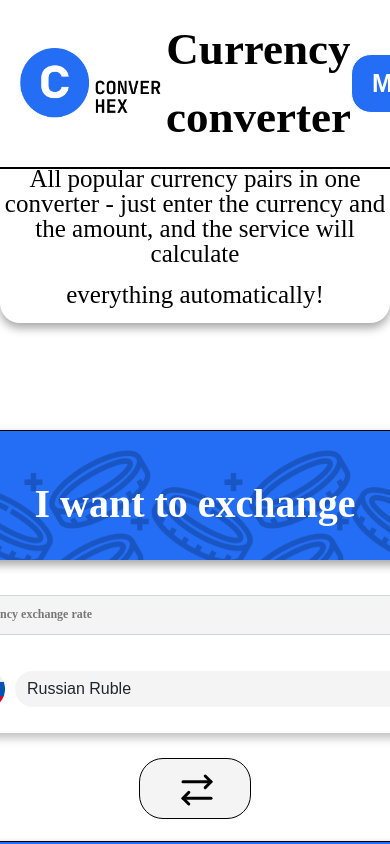
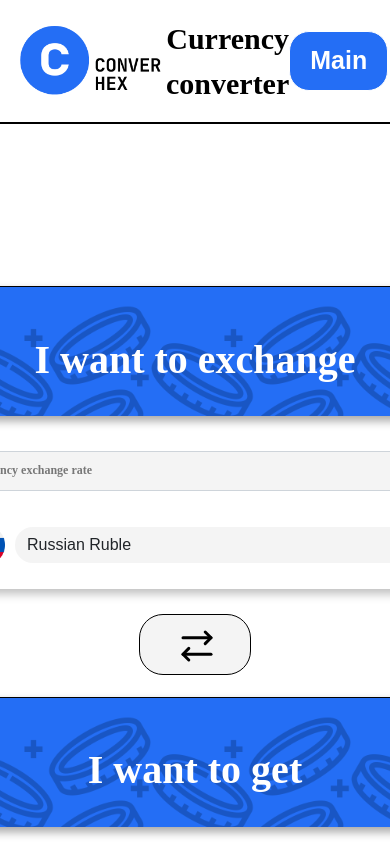
Before and after one commit to Goga-Rid/CONVERhex, a website: page index.html in a window 390 px wide. Shown: the top 844 px of the page. Drawn offline with nearby package versions, Linux system fonts and the light colour scheme; no server answers; a web font is replaced by a local one.

Commit message:
add dropdown inf

```diff
--- a/index.html
+++ b/index.html
@@ -19,14 +19,14 @@
 
 <body>
   <div class="header fixed-header">
-    <img src="./images/logo.png" alt="logo" class="logo">
-    <div class="cssFont_1">Currency converter</div>
+    <img src="./images/logo.png" alt="logo" class="logo noselect">
+    <div class="cssFont_1 noselect" id="textDrop1">Currency converter</div>
     <button class="mainmenu" type="button" onclick="window.location.reload();" value="main">
       Main
     </button>
 </div>
 
-  <div class="description">
+  <div class="description" id="textDrop2">
     <div class="textline">
       <p>Currency Converter - from CONVERhex will help you quickly convert one currency to another at the current market rate.</p>
       <p>All popular currency pairs in one converter - just enter the currency and the amount, and the service will calculate</p>
@@ -130,5 +130,6 @@ btn.addEventListener('mousemove', function(e) {
   btn.style.setProperty('--y', y + 'px');
 });
 </script>
+<script src="styles/hideInfoCurrecy.js"></script>
 </body>
 </html>
--- /dev/null
+++ b/styles/hideInfoCurrecy.js
@@ -0,0 +1,3 @@
+document.getElementById('textDrop1').onclick = function() {
+    document.getElementById('textDrop2').classList.toggle('drop--text');
+  }
--- a/styles/style.css
+++ b/styles/style.css
@@ -22,7 +22,9 @@ input[type="number"]::-webkit-inner-spin-button {
   font-style: normal;
   font-variant: normal;
   text-transform: none;
+  transition: all .4s;
   }
+  .cssFont_1:hover{cursor: pointer;}
 
 body {
   display: flex;
@@ -99,8 +101,7 @@ button{
 }
 
 .all-content {
-  margin-top: 40px;
-
+  margin-top: 20vh;
 }
 
 .flags-and-select{
@@ -360,19 +361,24 @@ a:hover{
 }
 
 .description {
+  z-index: 100;
+  position: absolute;
+  opacity: 0;
   margin-top: 20px;
-  margin-bottom: -50px;
+  padding-bottom: 40px;
   background-color: #ffffff;
   border-radius: 20px;
   display: flex;
   justify-content: center;
-  align-items: center;
-  max-height: 400px;
+  align-items: end;
+  max-height: 250px;
   max-width: 10000px;
   text-align: center;
   width:100%;
   height: 100%;
   box-shadow: 0px 5px 10px 0px rgba(0, 0, 0, 0.35);
+  top: -100px;
+  transition: all .5s;
 }
 
 .label-from-inp {
@@ -405,3 +411,28 @@ a:hover{
 .scroll-up {
   top: -100px;
 }
+
+.drop--text{
+  top: 100px;
+  opacity: 1;
+  transform: scale(1);
+}
+.noselect{
+  -webkit-touch-callout: none;
+	-webkit-user-select: none;
+	-khtml-user-select: none;
+	-moz-user-select: none;
+	-ms-user-select: none;
+	user-select: none;
+}
+
+
+
+@media screen and (max-width: 884px){
+  .description{max-height: 320px;}
+}
+@media screen and (max-width: 769px){
+  .description{max-height: 250px;}
+  .textline{font-size: 18px;}
+  .cssFont_1{font-size: 30px;}
+}
```
